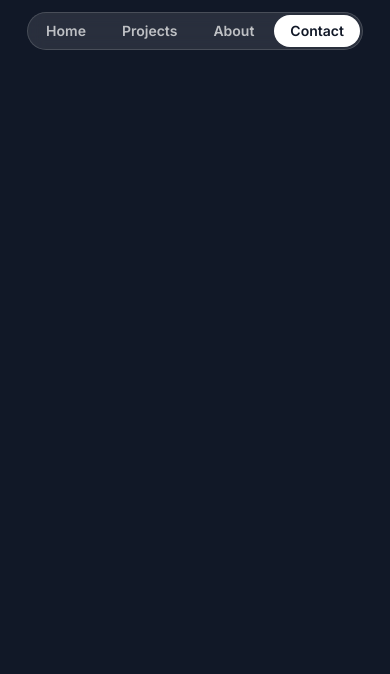
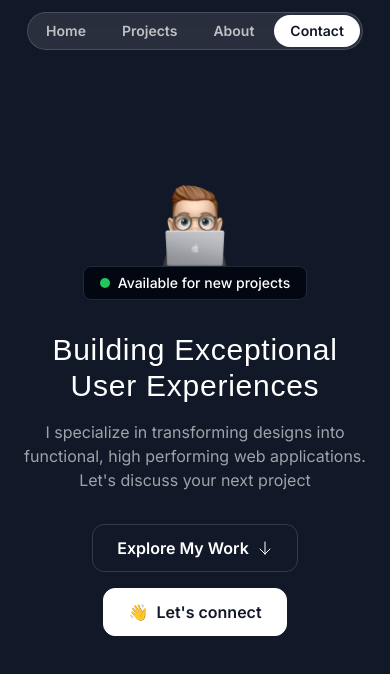
Before and after one commit to rahathossenantor/rahathossen, a Next.js app: page / in a window 390 px wide. Shown: the top 674 px of the page. Built offline with nearby package versions, Linux system fonts and the light colour scheme; a web font is replaced by a local one.

Commit message:
Hero section (mobile version) completed

```diff
--- a/src/app/page.tsx
+++ b/src/app/page.tsx
@@ -1,9 +1,11 @@
 import { Header } from "@/sections/Header";
+import Hero from "@/sections/Hero";
 
 export default function Home() {
   return (
     <div>
       <Header />
+      <Hero />
     </div>
   );
 };
--- a/src/sections/Hero.tsx
+++ b/src/sections/Hero.tsx
@@ -1,3 +1,33 @@
-export const HeroSection = () => {
-  return <div>Hero Section</div>;
+import Image from "next/image";
+import memoji from "@/assets/images/memoji-computer.png";
+import ArrowDown from "@/assets/icons/arrow-down.svg";
+
+const Hero = () => {
+  return (
+    <div className="py-32">
+      <div className="container">
+        <div className="flex flex-col items-center">
+          <Image src={memoji} alt="avatar" className="size-[100px]" />
+          <div className="bg-gray-950 border border-gray-800 px-4 py-1.5 inline-flex items-center gap-2 rounded-lg">
+            <div className="size-2.5 bg-green-500 rounded-full"></div>
+            <p className="text-sm font-medium">Available for new projects</p>
+          </div>
+        </div>
+        <h1 className="text-3xl text-center font-serif mt-8 tracking-wide">Building Exceptional User Experiences</h1>
+        <p className="text-center mt-4 text-white/60">I specialize in transforming designs into functional, high performing web applications. Let&apos;s discuss your next project</p>
+        <div className="flex flex-col items-center gap-4 mt-8">
+          <button className="inline-flex items-center gap-2 border border-white/15 h-12 px-6 rounded-xl">
+            <span className="font-semibold">Explore My Work</span>
+            <ArrowDown className="size-4" />
+          </button>
+          <button className="inline-flex items-center gap-2 border border-white bg-white text-gray-900 h-12 px-6 rounded-xl">
+            <span>👋</span>
+            <span className="font-semibold">Let&apos;s connect</span>
+          </button>
+        </div>
+      </div>
+    </div>
+  );
 };
+
+export default Hero;
```
